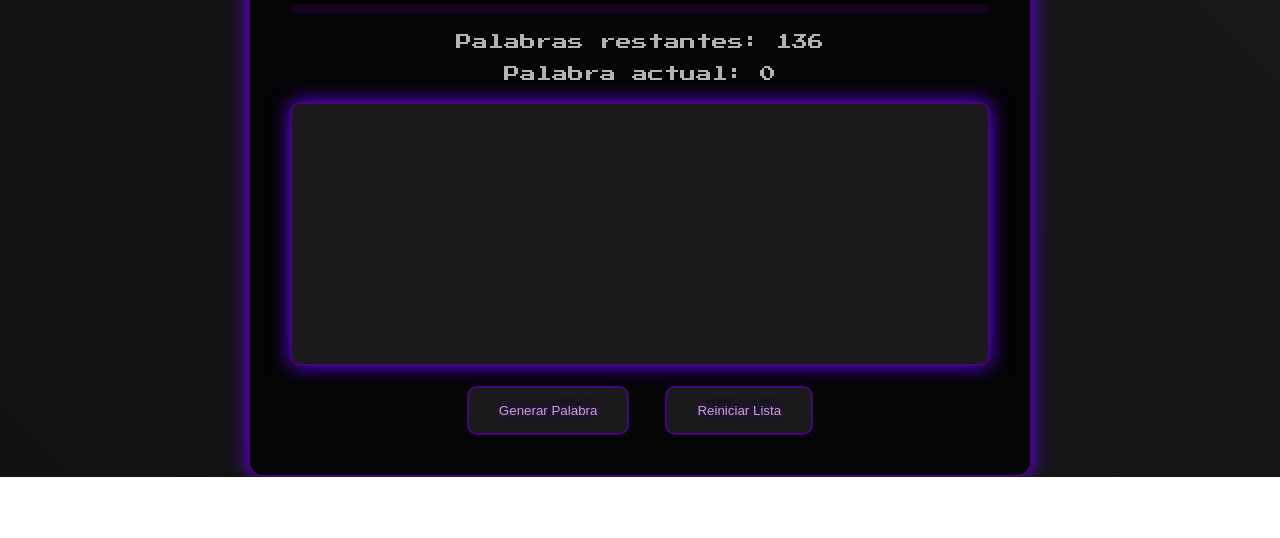
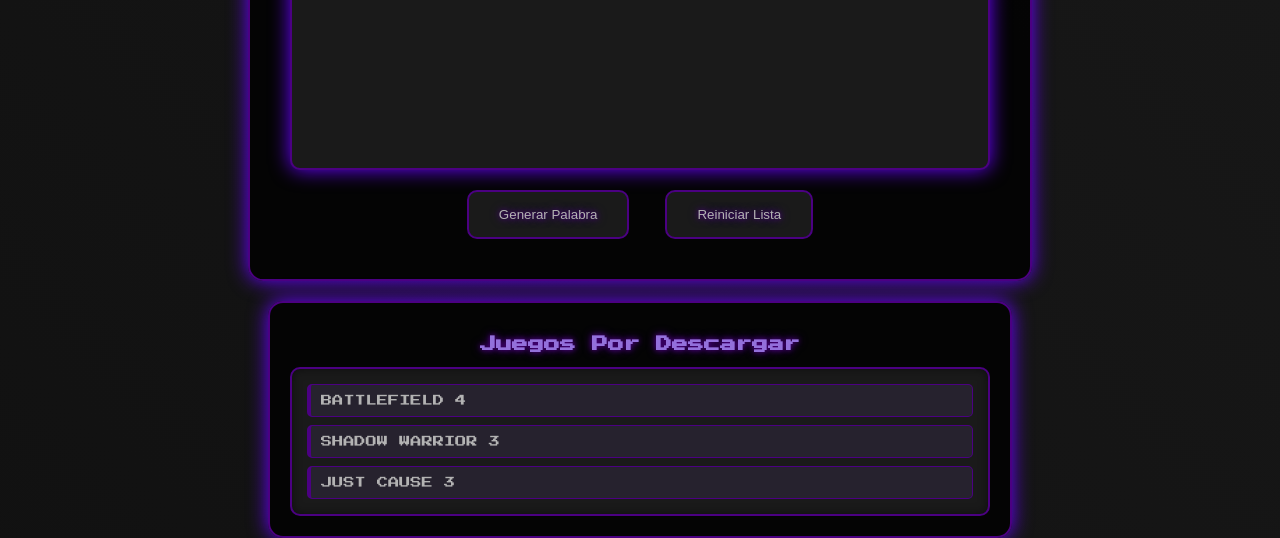
Before and after one commit to BraulioOsorio/games, a plain HTML site: page index.html in a window 1280 px wide. Shown: the part 323-861 px from the top of the page. Before the commit the page ends 800 px from the top, so only its background shows below. Drawn offline with Linux system fonts and the light colour scheme.

Commit message:
Se añadió un nuevo contenedor para mostrar las palabras ya usadas en index.html, junto con estilos correspondientes en styles.css. Se eliminaron duplicados de "JUST CAUSE 3" en script.js.

```diff
--- a/index.html
+++ b/index.html
@@ -29,6 +29,18 @@
     <button onclick="resetWords()">Reiniciar Lista</button>
   </div>
 
+  <!-- NUEVO CONTENEDOR PARA PALABRAS YA USADAS -->
+  <div class="used-words-container">
+    <h2>Juegos Por Descargar</h2>
+    <div id="used-words-table">
+      <!-- Aquí puedes agregar manualmente las palabras que ya han tocado -->
+      <div class="used-word-item">BATTLEFIELD 4</div>
+      <div class="used-word-item">SHADOW WARRIOR 3</div>
+      <div class="used-word-item">JUST CAUSE 3</div>
+      <!-- Agrega más palabras como estas cuando vayan saliendo -->
+    </div>
+  </div>
+
   <script src="script.js"></script>
 </body>
 </html>
--- a/script.js
+++ b/script.js
@@ -10,16 +10,16 @@
     "NECROMUNDA HIRED GUN","STEELRISING","THE LAST OF US PART II","EVIL WEST","AIRPORTSIM","PSYCHONAUTS 2","EMPIRE OF THE ANTS DELUXE","A QUIET PLACE THE ROAD AHEAD","DEUS EX MANKIND DIVIDED","TOM CLANCY'S SPLINTER CELL BLACKLIST",
     "SOULSTICE","FORSPOKEN DIGITAL DELUXE EDITION","RESISTANCE 3","CONTAIN","POWERWASH ADVENTURE","WARFRAME","WOLFENSTEIN THE NEW ORDER","OUTPOST INFINITY SIEGE VANGUARD","GENERATION ZERO ULTIMATE BUNDLE","GRAND THEFT AUTO V",
     "STAR WARS JEDI SURVIVOR","BRIGHT MEMORY INFINITE","RETURNAL","CALL OF DUTY GHOSTS","TITANFALL 2","HALF-LIFE ALYX","CALL OF DUTY MODERN WARFARE REMASTERED","EVERSPACE 2","GOD OF WAR RAGNARÖK","STARLKER 2",",MAX PAYNE 3",
-    "MECHWARRIOR 5 MERCENARIES","SHADOW WARRIOR 3","WOLFENSTEIN YOUNGBLOOD","STAR WARS JEDI FALLEN ORDER","DRAGON BALL SPARKING! ZERO","NEED FOR SPEED MOST WANTED LIMITED EDITION  ","UNCHARTED 4 LEGACY THIEVES COLLECTION",
+    "MECHWARRIOR 5 MERCENARIES","WOLFENSTEIN YOUNGBLOOD","STAR WARS JEDI FALLEN ORDER","DRAGON BALL SPARKING! ZERO","NEED FOR SPEED MOST WANTED LIMITED EDITION  ","UNCHARTED 4 LEGACY THIEVES COLLECTION",
     "FAR CRY NEW DAWN DELUXE EDITION","PACIFIC DRIVE","UNKNOWN 9 AWAKENING","WARHAMMER 40000 SPACE MARINE 2","QUANTUM BREAK STEAM EDITION","CALL OF DUTY WWII","METAL GEAR SOLID V THE PHANTOM PAIN","THE SURGE",
     "TERMINATOR RESISTANCE","SCARS ABOVE","OBSERVER SYSTEM REDUX","CRASH BANDICOOT 4 IT'S ABOUT TIME","GHOST OF TSUSHIMA DIRECTOR'S CUT","GEARS 5 ULTIMATE EDITION","THE EVIL WITHIN 2","HOMEFRONT THE REVOLUTION",
     "INDIANA JONES AND THE GREAT CIRCLE","SYNDICATE 2012","UNRAVEL TWO","CALL OF DUTY BLACK OPS","ASSASSINS CREED MIRAGE MASTER ASSASSIN EDITION","TRANSFORMERS FALL OF CYBERTRON","ROADCRAFT","THE CHORUS","GUARDIANS OF THE GALAXY",
-    "CHERNOBYLITE COMPLETE EDITION","STAR WARS BATTLEFRONT II ULTIMATE EDITION","RECORE DEFINITIVE EDITION","JUST CAUSE 3","RESIDENT EVIL 2 REMAKE DELUXE EDITION","CRYSIS 3 REMASTERED","BATTLEFIRLD HARDLINE","CALL OF DUTY: ADVANCED WARFARE"
+    "CHERNOBYLITE COMPLETE EDITION","STAR WARS BATTLEFRONT II ULTIMATE EDITION","RECORE DEFINITIVE EDITION","RESIDENT EVIL 2 REMAKE DELUXE EDITION","CRYSIS 3 REMASTERED","BATTLEFIRLD HARDLINE","CALL OF DUTY: ADVANCED WARFARE"
 
 ];
 
 
-//BATTLEFIELD 4
+//
 
 let usedWords      = [];
 let remainingWords = [...words];
@@ -46,6 +46,7 @@
 function updateWordCount() {
   document.getElementById('remaining-count').textContent = remainingWords.length;
 }
+
 
 // Busca la imagen en RAWG
 async function fetchGameImage(gameName) {
--- a/styles.css
+++ b/styles.css
@@ -11,6 +11,8 @@
     background: linear-gradient(45deg, #0d0d0d, #1a1a1a);
     background-size: 200% 200%;
     animation: bgPulse 10s infinite alternate;
+    overflow-y: auto;
+    padding: 20px 0;
   }
 
   /* ------ CONTROLADOR (solo marco) ------ */
@@ -59,6 +61,7 @@
     max-width: 700px;
     border: 2px solid #4b0082;
     box-shadow: 0 0 20px rgb(102, 0, 255);
+    margin-bottom: 20px;
   }
 
   h1 {
@@ -133,6 +136,76 @@
     background: #2d0a55;
   }
 
+  /* ------ CONTENEDOR PALABRAS YA USADAS ------ */
+  .used-words-container {
+    background: rgba(0, 0, 0, 0.8);
+    border: 2px solid #4b0082;
+    border-radius: 15px;
+    padding: 20px;
+    width: 80%;
+    max-width: 700px;
+    box-shadow: 0 0 20px rgb(102, 0, 255);
+    text-align: center;
+    margin-bottom: 20px;
+  }
+
+  .used-words-container h2 {
+    color: #9370db;
+    text-shadow: 0 0 5px #4b0082, 0 0 10px #4b0082;
+    margin-bottom: 15px;
+    font-size: 1rem;
+  }
+
+  #used-words-table {
+    display: flex;
+    flex-direction: column;
+    gap: 8px;
+    max-height: 300px;
+    overflow-y: auto;
+    background: #1a1a1a;
+    border-radius: 10px;
+    border: 2px solid #4b0082;
+    padding: 15px;
+    box-shadow: inset 0 0 10px rgba(0, 0, 0, 0.5);
+    text-align: left;
+  }
+
+  .used-word-item {
+    background: rgba(147, 112, 219, 0.1);
+    border: 1px solid #4b0082;
+    border-radius: 5px;
+    padding: 10px;
+    font-size: 0.7rem;
+    color: #b3b3b3;
+    transition: all 0.3s ease;
+    border-left: 4px solid #4b0082;
+  }
+
+  .used-word-item:hover {
+    background: rgba(147, 112, 219, 0.2);
+    border-left: 4px solid #9370db;
+    transform: translateX(5px);
+  }
+
+  /* Scroll personalizado para las palabras usadas */
+  #used-words-table::-webkit-scrollbar {
+    width: 8px;
+  }
+
+  #used-words-table::-webkit-scrollbar-track {
+    background: #1a1a1a;
+    border-radius: 10px;
+  }
+
+  #used-words-table::-webkit-scrollbar-thumb {
+    background: #4b0082;
+    border-radius: 10px;
+  }
+
+  #used-words-table::-webkit-scrollbar-thumb:hover {
+    background: #9370db;
+  }
+
   /* ------ KEYFRAMES ------ */
   @keyframes bgPulse {
     0% {
```
